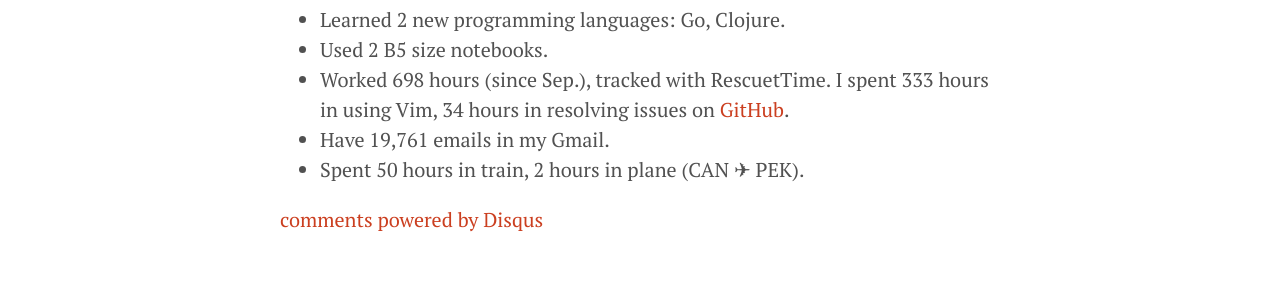
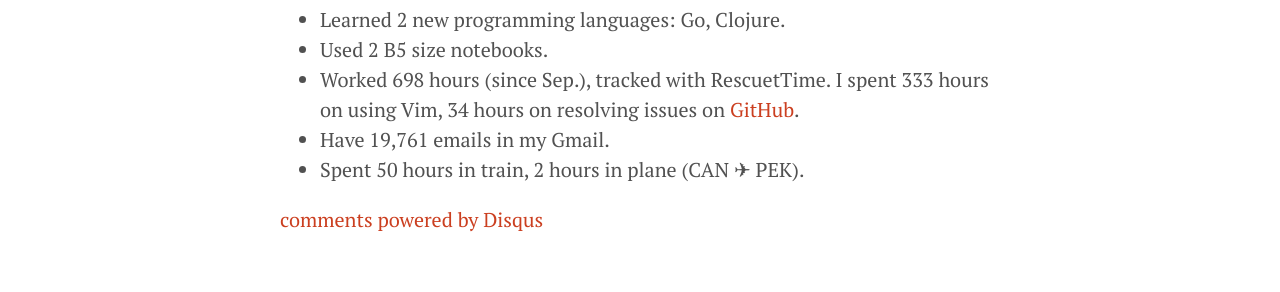
Before and after one commit to bcho/youknowmymind, a Jekyll site: the page built from _posts/2014-12-31-goodbye-2014.md, in a window 1280 px wide. Shown: the part 415-707 px from the top of the page. Built offline with Jekyll 4.4.1, drawn with Linux system fonts in a browser that asks for light colours; Markdown is read by kramdown in place of the engine named in the settings; comment, search, counter and statistics services are not loaded.

Commit message:
Minor fixes.

```diff
--- a/_posts/2014-12-31-goodbye-2014.md
+++ b/_posts/2014-12-31-goodbye-2014.md
@@ -14,7 +14,7 @@ Year 2014, I:
 - Learned 2 new programming languages: Go, Clojure.
 - Used 2 B5 size notebooks.
 - Worked 698 hours (since Sep.), tracked with RescuetTime.
-  I spent 333 hours in using Vim, 34 hours in resolving issues on [GitHub][3].
+  I spent 333 hours on using Vim, 34 hours on resolving issues on [GitHub][3].
 - Have 19,761 emails in my Gmail.
 - Spent 50 hours in train, 2 hours in plane (CAN ✈ PEK).
 
```
